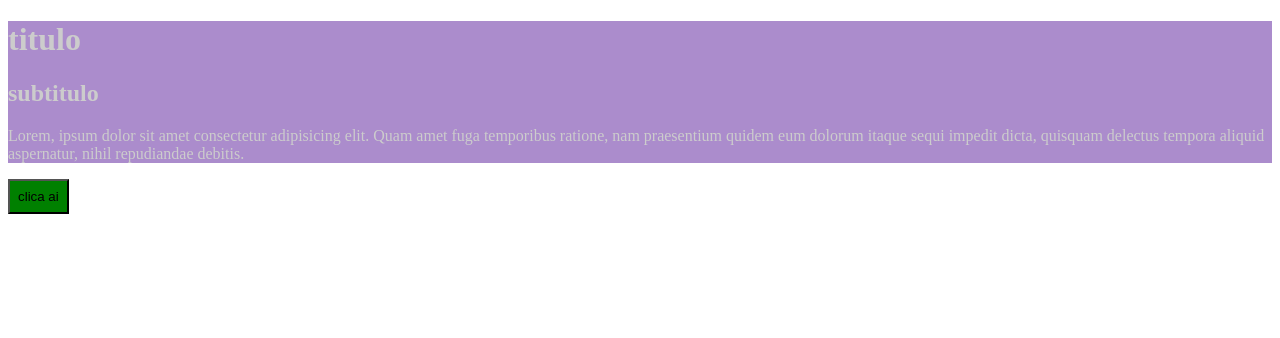
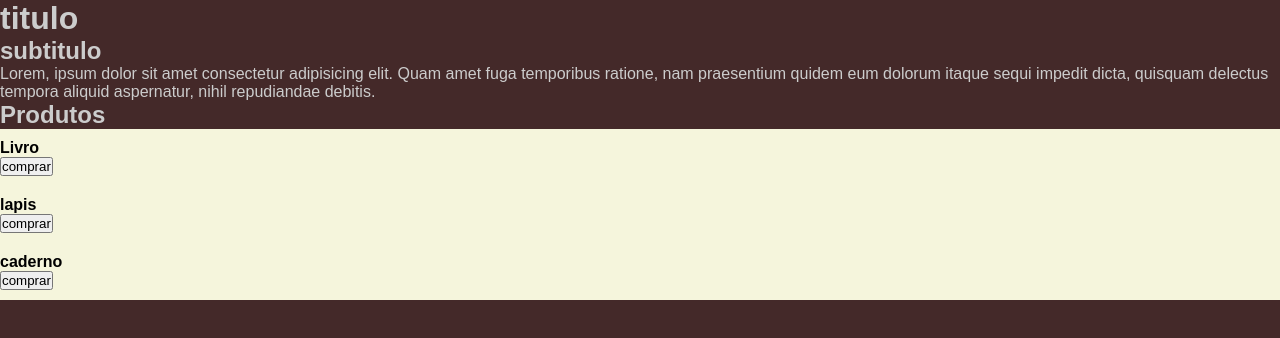
Before and after one commit to Mateus-Cimini/cursoEbacModulo15, a website: page index.html in a window 1280 px wide. Drawn offline with Linux system fonts and the light colour scheme.

Commit message:
add modulos

```diff
--- a/index.html
+++ b/index.html
@@ -8,14 +8,38 @@
 </head>
 <body>
     <header>
-        <h1> titulo</h1>
+        <div class="container">
+            <h1> titulo</h1>
         <h2> subtitulo</h2>
 
         <p>
             Lorem, ipsum dolor sit amet consectetur adipisicing elit. Quam amet fuga temporibus ratione, nam praesentium quidem eum dolorum itaque sequi impedit dicta, quisquam delectus tempora aliquid aspernatur, nihil repudiandae debitis.
         </p>
+        </div>
     </header>
 
-    <button class="sucess"> clica ai</button>
+    <section class="produtos">
+        <div class="container">
+
+            <h2> Produtos</h2>
+
+            <div class="produto">
+                <h4>Livro</h4>
+                <button> comprar</button>
+            </div>
+
+            <div class="produto">
+                <h4>lapis</h4>
+                <button> comprar</button>
+            </div>
+
+            <div class="produto">
+                <h4>caderno</h4>
+                <button> comprar</button>
+            </div>
+        </div>
+    </section>
+
+
 </body>
 </html>
--- /dev/null
+++ b/source/config/color.scss
@@ -0,0 +1,3 @@
+$primary-color: beige;
+$background-color: #442929;
+$text-color: #ccc;
--- /dev/null
+++ b/source/config/reset.scss
@@ -0,0 +1,6 @@
+* {
+    padding: 0;
+    margin: 0;
+    box-sizing: border-box;
+    font-family: sans-serif;
+}
--- a/source/main.scss
+++ b/source/main.scss
@@ -1,28 +1,12 @@
-$backgroundColor: #fff;
-$textColor: #ccc;
-$PrimaryColor: #ab8ccc;
+@use 'config/reset';
+@use 'config/color';
+@use 'section/produtos';
+
 
 body {
-    background-color: $backgroundColor;
+    background-color: color.$background-color;
 }
 
-header {
-    background-color: $PrimaryColor;
-
-    h1, h2, p {
-        color: $textColor;
-    }
+h1, h2, p {
+    color: color.$text-color;
 }
-
-button {
-    padding: 8px;
-    background-color: $PrimaryColor;
-
-    &:hover {
-        background-color: $textColor;
-    }
-
-    &.sucess {
-        background-color: green;
-    }
-}
--- /dev/null
+++ b/source/section/produtos.scss
@@ -0,0 +1,10 @@
+@use '../config/color';
+
+.produto {
+    padding: 10px 0px;
+    background-color: color.$primary-color;
+}
+
+.produto button:hover {
+    background-color: color.$background-color;
+}
```
Also changed, not shown: build/main.css, 1 other file.
